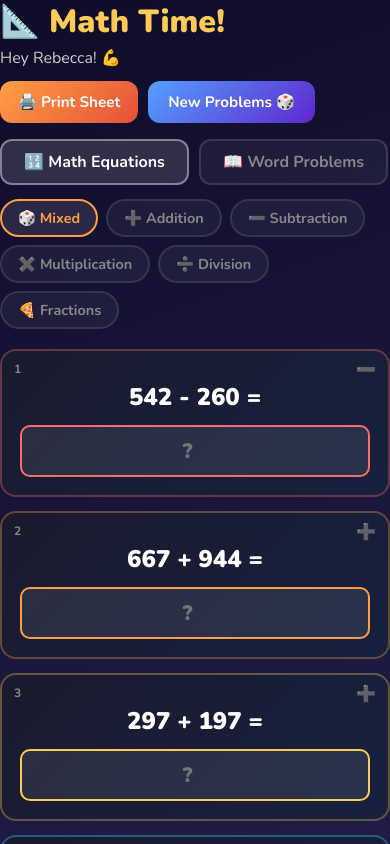
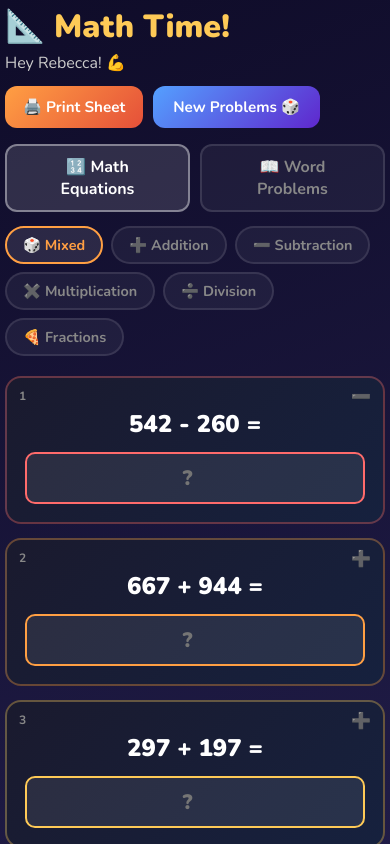
Before and after one commit to filipeqm94/math-time, a React (Vite) app: page / in a window 390 px wide. Shown: the top 844 px of the page. Built offline with nearby package versions, Linux system fonts and the light colour scheme.

Commit message:
add 20px padding on large screen 5px on mobile

```diff
--- a/src/App.jsx
+++ b/src/App.jsx
@@ -36,7 +36,7 @@ export default function App() {
   const wScore = wordProbs.reduce((a, p, i) => a + (parseInt(wAnswers[i]) === p.answer ? 1 : 0), 0);
 
   return (
-    <div style={S.app}>
+    <div style={S.app} className="app">
       <NameHeader
         tab={tab}
         checked={checked}
--- a/src/index.css
+++ b/src/index.css
@@ -3,3 +3,13 @@
   padding: 0;
   box-sizing: border-box;
 }
+
+.app {
+  padding: 20px;
+}
+
+@media (max-width: 480px) {
+  .app {
+    padding: 5px;
+  }
+}
```
